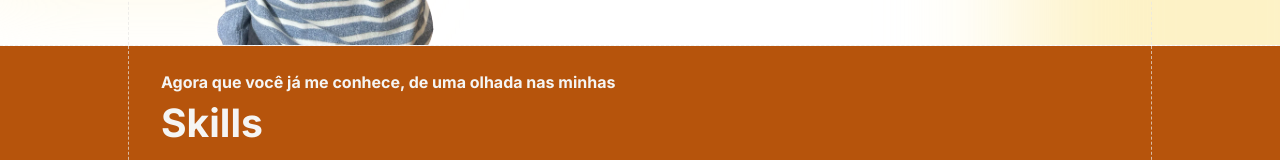
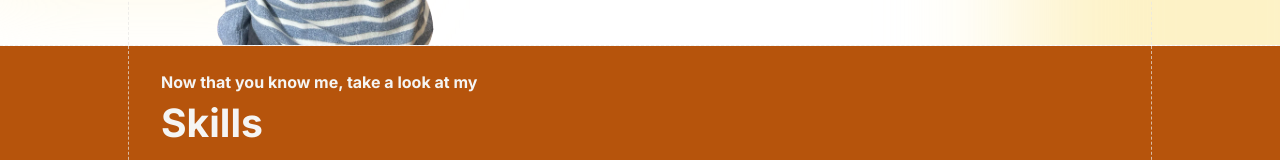
Before and after one commit to flavioow/portfolio, a Next.js app: page /en in a window 1280 px wide. Shown: the part 492-652 px from the top of the page. Built offline with nearby package versions, Linux system fonts and the light colour scheme; a web font is replaced by a local one.

Commit message:
:pencil: Text translation added

```diff
--- a/src/app/[locale]/page.tsx
+++ b/src/app/[locale]/page.tsx
@@ -97,7 +97,7 @@ export default async function Home() {
                 <div className="border-grid border-b bg-primary" id="skills">
                     <div className="container-wrapper">
                         <div className="container py-3 lg:py-6">
-                            <p className="text-gray-100 font-bold">Agora que você já me conhece, de uma olhada nas minhas</p>
+                            <p className="text-gray-100 font-bold">{t("skills.subtitle")}</p>
                             <h2 className="text-gray-100">{t("skills.title")}</h2>
 
                             <div className="flex gap-8 mt-4 flex-wrap">
```
